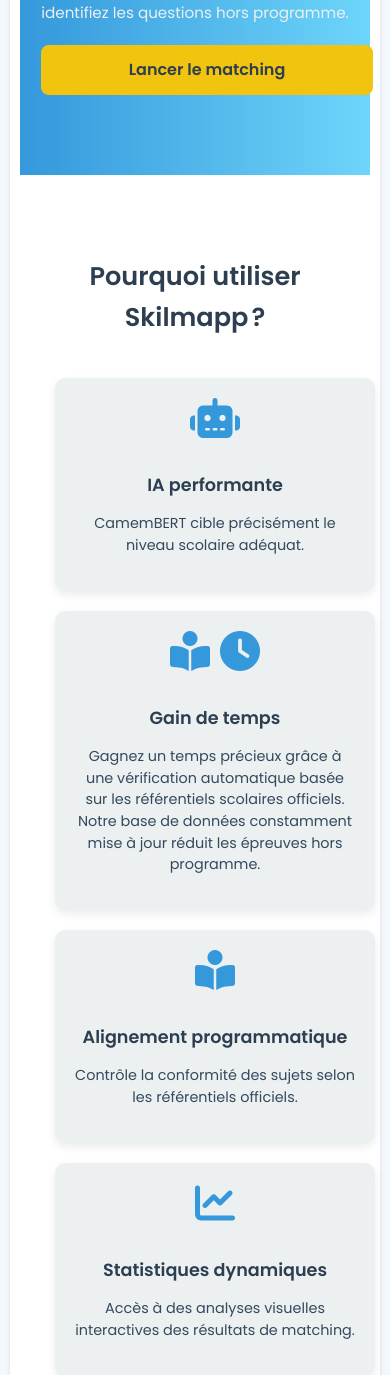
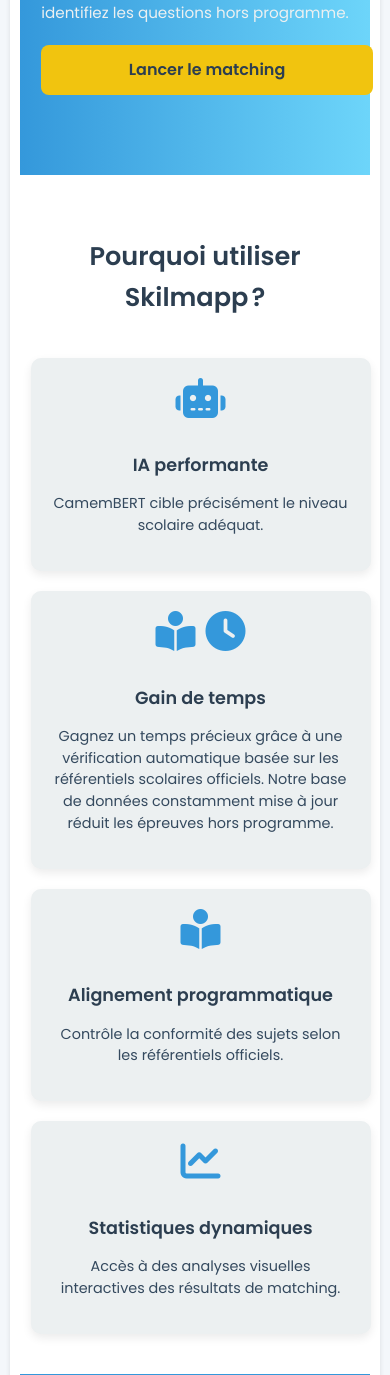
Before and after one commit to WATAT-YONDEP-STIVE-KEVIN/projet-skillmapp, a Django app: page /matching/home/ in a window 390 px wide. Shown: the part 673-2048 px from the top of the page. Run offline with Django 3.2, Linux system fonts and the light colour scheme; a user stored in the database is signed in; some libraries are stand-ins or nearby versions.

Commit message:
deploy-commit9-

```diff
--- a/matching/static/css/accueil.css
+++ b/matching/static/css/accueil.css
@@ -14,11 +14,29 @@ body {
 .hero {
   display: flex;
   flex-wrap: wrap;
-  justify-content: space-between;
+  justify-content: center; /* remplace space-between */
+  text-align: center;
   align-items: center;
-  padding: 60px 10%;
+
   background: linear-gradient(to right, #3498db, #6dd5fa);
   gap: 30px;
+}
+.hero-content {
+  margin: 0 auto;
+}
+
+.hero,
+.features,
+.contact {
+  padding: 60px 5%;
+}
+
+@media (max-width: 768px) {
+  .hero,
+  .features,
+  .contact {
+    padding: 40px 3%;
+  }
 }
 
 .hero-content {
@@ -82,7 +100,6 @@ body {
 }
 
 .features {
-  padding: 60px 10%;
   text-align: center;
   background-color: #fff;
 }
@@ -141,7 +158,6 @@ body {
   background-color: #3498db;
   color: white;
   text-align: center;
-  padding: 60px 10%;
 }
 
 .contact-button {
@@ -250,3 +266,6 @@ body {
     font-size: 0.9rem;
   }
 }
+html, body {
+  overflow-x: hidden;
+}
```
